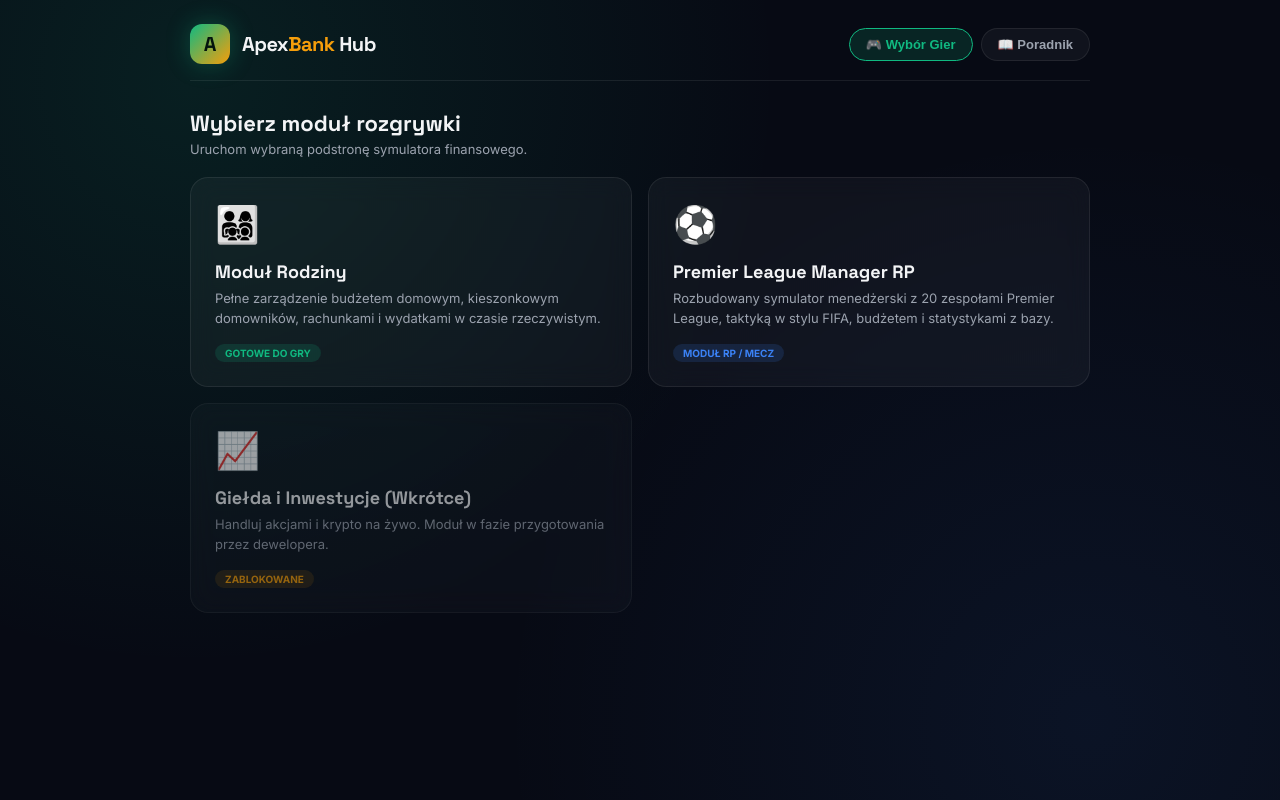
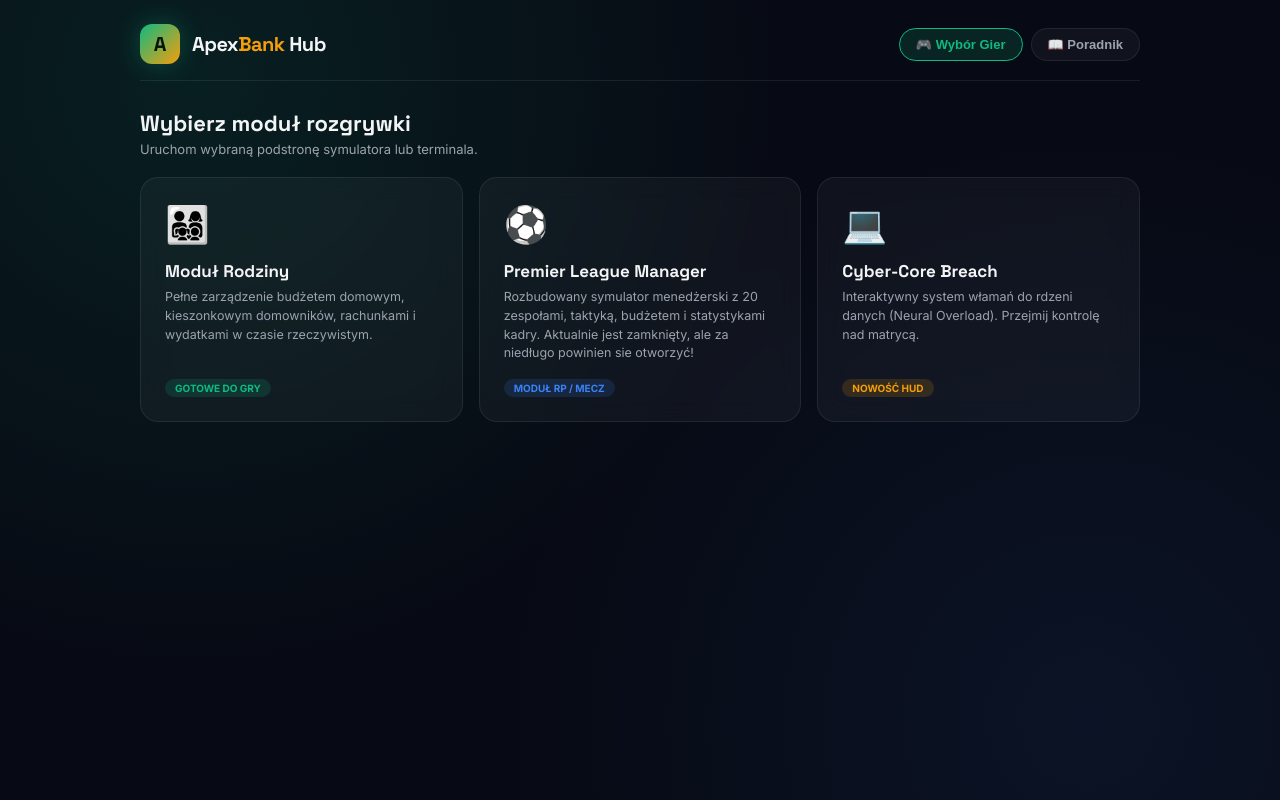
Before and after one commit to helpmcrobloxtt-star/taktyka, a plain HTML site: page index.html in a window 1280 px wide. Both pictures are taken after a click on the button "🎮 Wybór Gier". Drawn offline with Linux system fonts and the light colour scheme.

Commit message:
Update index.html

```diff
--- a/index.html
+++ b/index.html
@@ -30,7 +30,7 @@
     display: flex;
     justify-content: center;
   }
-  .wrapper { max-width: 900px; width: 100%; }
+  .wrapper { max-width: 1000px; width: 100%; }
 
   /* HEADER */
   header { display: flex; justify-content: space-between; align-items: center; margin-bottom: 28px; border-bottom: 1px solid var(--panel-border); padding-bottom: 16px; }
@@ -51,15 +51,14 @@
 
   /* CARDS & GRID */
   .grid { display: grid; gap: 16px; }
-  .grid-2 { grid-template-columns: repeat(2, 1fr); }
   .grid-3 { grid-template-columns: repeat(3, 1fr); }
-  @media(max-width: 768px) { .grid-2, .grid-3 { grid-template-columns: 1fr; } }
+  @media(max-width: 900px) { .grid-3 { grid-template-columns: 1fr; } }
 
   .card { background: var(--panel); border: 1px solid var(--panel-border); border-radius: 18px; padding: 24px; backdrop-filter: blur(12px); transition: .2s; text-decoration: none; color: inherit; display: flex; flex-direction: column; justify-content: space-between; }
   .card:hover { border-color: rgba(255,255,255,0.2); transform: translateY(-2px); box-shadow: 0 10px 30px rgba(0,0,0,0.4); }
   .card-icon { font-size: 36px; margin-bottom: 14px; }
-  .card h3 { font-family: 'Space Grotesk', sans-serif; font-size: 18px; font-weight: 700; margin-bottom: 6px; }
-  .card p { font-size: 13px; color: var(--muted); line-height: 1.5; }
+  .card h3 { font-family: 'Space Grotesk', sans-serif; font-size: 17px; font-weight: 700; margin-bottom: 6px; }
+  .card p { font-size: 12.5px; color: var(--muted); line-height: 1.5; }
 
   .badge { display: inline-block; padding: 3px 10px; border-radius: 999px; font-size: 10px; font-weight: 700; text-transform: uppercase; margin-top: 16px; align-self: flex-start; }
   .badge.green { background: var(--primary-dim); color: var(--primary); }
@@ -89,9 +88,9 @@
   <div id="gamesView" class="view active">
     <div style="margin-bottom: 20px;">
       <h2 style="font-family:'Space Grotesk',sans-serif; font-size:22px; margin-bottom:4px;">Wybierz moduł rozgrywki</h2>
-      <p style="font-size:13px; color:var(--muted);">Uruchom wybraną podstronę symulatora finansowego.</p>
+      <p style="font-size:13px; color:var(--muted);">Uruchom wybraną podstronę symulatora lub terminala.</p>
     </div>
-    <div class="grid grid-2">
+    <div class="grid grid-3">
       <a href="rodzina.html" class="card">
         <div>
           <div class="card-icon">👨‍👩‍👧‍👦</div>
@@ -104,59 +103,53 @@
       <a href="pilka.html" class="card">
         <div>
           <div class="card-icon">⚽</div>
-          <h3>Premier League Manager RP</h3>
-          <p>Rozbudowany symulator menedżerski z 20 zespołami Premier League, taktyką w stylu FIFA, budżetem i statystykami z bazy.</p>
+          <h3>Premier League Manager</h3>
+          <p>Rozbudowany symulator menedżerski z 20 zespołami, taktyką, budżetem i statystykami kadry. Aktualnie jest zamknięty, ale za niedługo powinien sie otworzyć!</p>
         </div>
         <span class="badge blue">Moduł RP / Mecz</span>
       </a>
 
-      <div class="card" style="opacity: 0.6; cursor: not-allowed;">
+      <a href="cyber.html" class="card">
         <div>
-          <div class="card-icon">📈</div>
-          <h3>Giełda i Inwestycje (Wkrótce)</h3>
-          <p>Handluj akcjami i krypto na żywo. Moduł w fazie przygotowania przez dewelopera.</p>
+          <div class="card-icon">💻</div>
+          <h3>Cyber-Core Breach</h3>
+          <p>Interaktywny system włamań do rdzeni danych (Neural Overload). Przejmij kontrolę nad matrycą.</p>
         </div>
-        <span class="badge orange">Zablokowane</span>
-      </div>
+        <span class="badge orange" style="background:var(--gold-dim); color:var(--gold)">Nowość HUD</span>
+      </a>
     </div>
   </div>
 
   <div id="tutorialView" class="view">
     <div style="margin-bottom: 20px;">
       <h2 style="font-family:'Space Grotesk',sans-serif; font-size:22px; margin-bottom:4px;">Jak korzystać z Apex Bank Pro?</h2>
-      <p style="font-size:13px; color:var(--muted);">Szybki przewodnik, żeby ogarnąć finanse i zaimponować starszyźnie!</p>
+      <p style="font-size:13px; color:var(--muted);">Szybki przewodnik po dostępnych systemach w hubie!</p>
     </div>
 
     <div class="tuto-box">
-      <h4>1. Cel gry w Moduł Rodziny i Symulator RP</h4>
-      <p>W module rodzinnym dbasz o budżet domowy, a w module <b>Premier League Manager RP</b> przejmujesz stery nad wybranym klubem, ustalasz taktykę (szerokość, głębokość, styl), sprawdzasz tabelę ligową z pliku i symulujesz mecze kolejka po kolejce.</p>
+      <h4>1. Moduł Rodziny i Premier League</h4>
+      <p>W module rodzinnym dbasz o płynność finansową domowników, a w Premier League sterujesz klubem i taktyką meczową.</p>
     </div>
 
     <div class="tuto-box">
-      <h4>2. Jak się poruszać po systemie?</h4>
-      <p>Kliknij w zakładkę „Wybór Gier” u góry i wejdź do wybranego modułu – np. <b>Moduł Rodziny</b> (`rodzina.html`) lub <b>Premier League Manager RP</b> (`pilka.html`). Wszystko działa bezpośrednio w przeglądarce przy użyciu lokalnych plików danych!</p>
+      <h4>2. Cyber-Core Breach (Nowość)</h4>
+      <p>Szybka gra zręcznościowa polegająca na przełamywaniu węzłów matrycy systemowej i zbieraniu data-kredytów.</p>
     </div>
 
     <div class="tuto-box">
-      <h4>3. Zasada złotej gotówki</h4>
-      <p>Nie wydawaj wszystkiego na raz – oszczędzaj wspólnie z domownikami albo inwestuj w transfery wybranego zespołu Premier League.</p>
+      <h4>3. Nawigacja</h4>
+      <p>Wszystkie pliki (`rodzina.html`, `pilka.html`, `cyber.html`) działają lokalnie i wracają płynnie do tego panelu głównego.</p>
     </div>
   </div>
 </div>
 
 <script>
-  function switchTab(tabName, el) {
-    document.querySelectorAll('.tab-btn').forEach(btn => btn.classList.remove('active'));
-    document.querySelectorAll('.view').forEach(view => view.classList.remove('active'));
-
-    el.classList.add('active');
-    if(tabName === 'games') {
-      document.getElementById('gamesView').classList.add('active');
-    } else {
-      document.getElementById('tutorialView').classList.add('active');
-    }
+  function switchTab(tabName, btn) {
+    document.querySelectorAll('.tab-btn').forEach(b => b.classList.remove('active'));
+    document.querySelectorAll('.view').forEach(v => v.classList.remove('active'));
+    btn.classList.add('active');
+    document.getElementById(tabName + 'View').classList.add('active');
   }
 </script>
-
 </body>
 </html>
```
